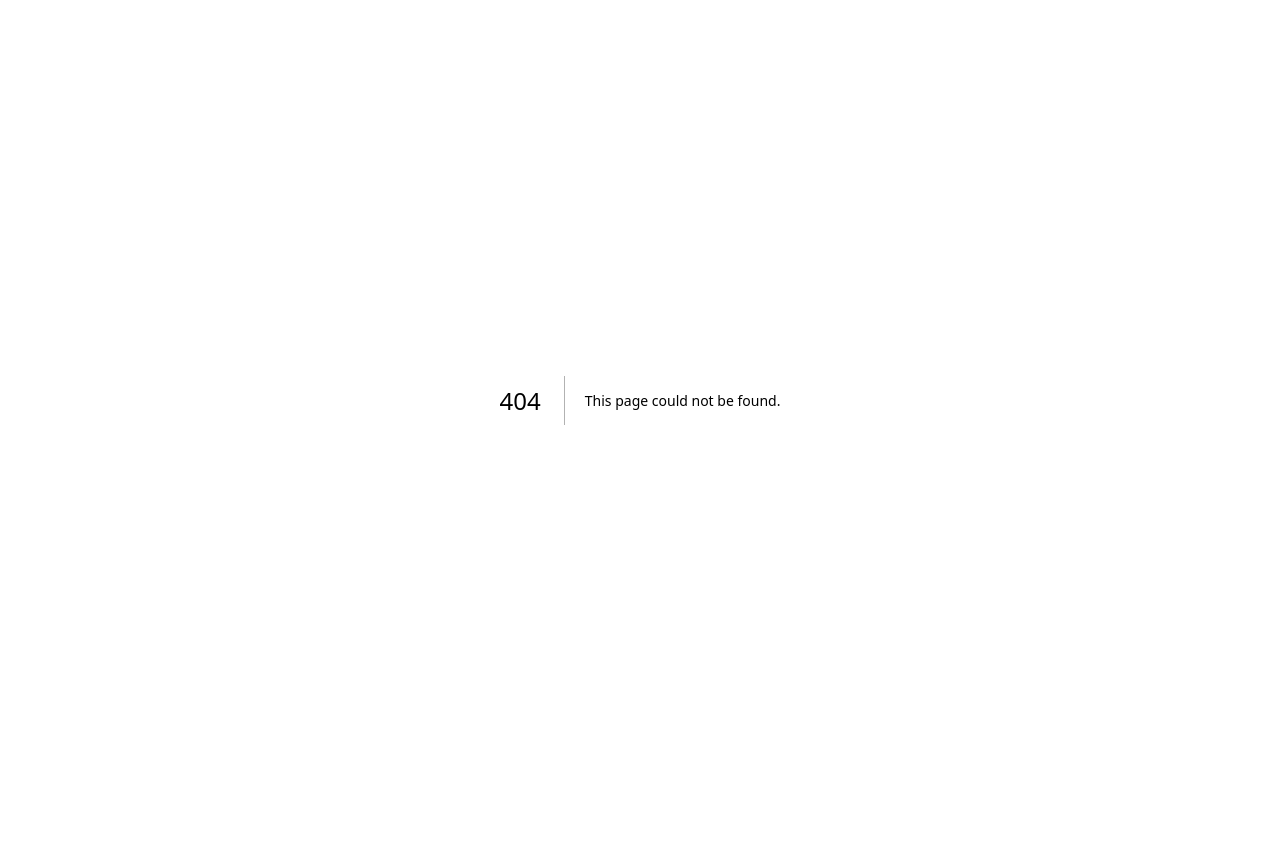
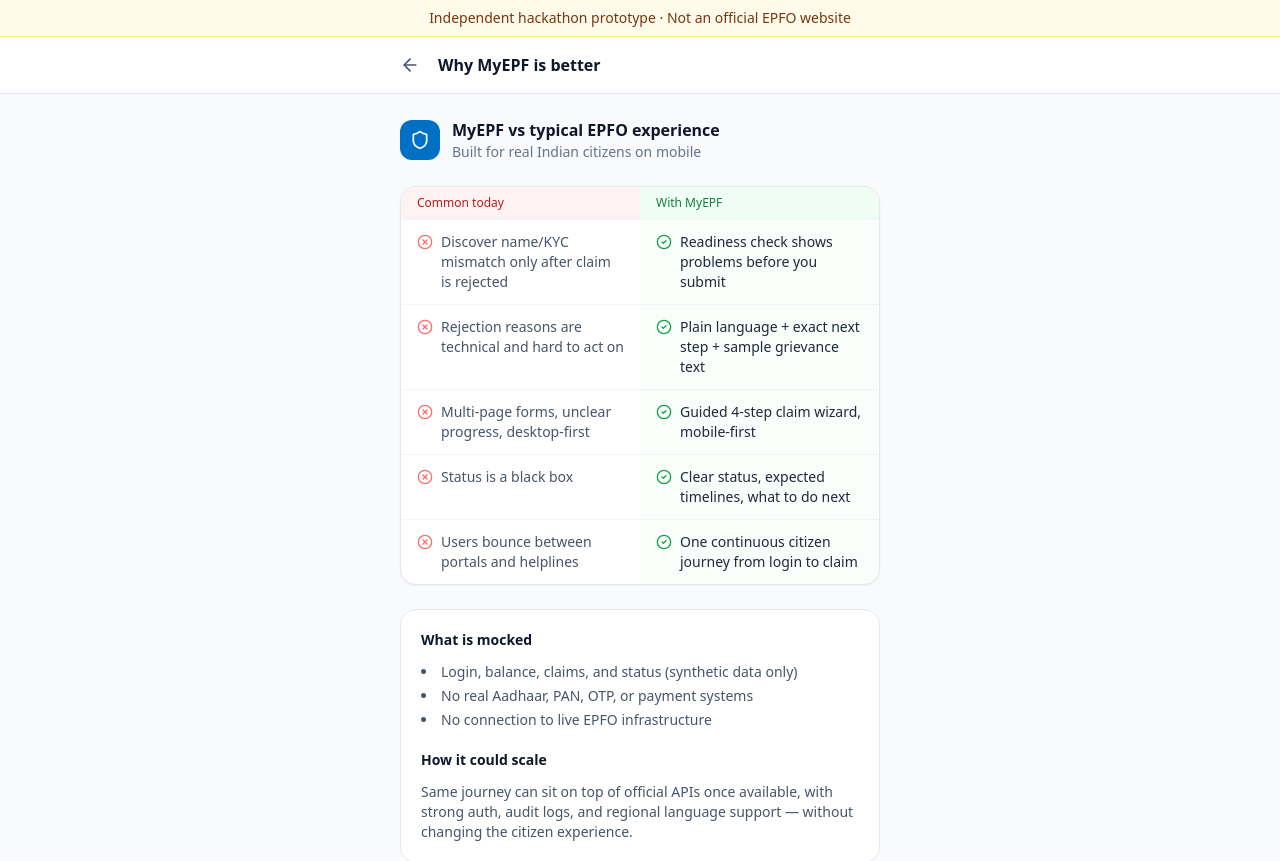
Before and after one commit to Aryan418-dev/my-epf, a Next.js app: page /why in a window 1280 px wide. Before the commit this address had no page. Shown: the top 861 px of the page. Before the commit the page ends 800 px from the top, so only its background shows below. Built offline with nearby package versions, Linux system fonts and the light colour scheme.

Commit message:
Phase 3: Why-better page, stronger rejection explainer, polish for video demo

```diff
--- a/app/page.tsx
+++ b/app/page.tsx
@@ -30,6 +30,7 @@
             so you spend less time guessing and more time getting your money.
           </p>
 
+          <div className="flex flex-wrap gap-3">
             <Link
               href="/login"
               className="inline-flex items-center gap-2 bg-epf-600 hover:bg-epf-700 text-white font-semibold px-6 py-3.5 rounded-xl shadow-sm transition-colors"
@@ -37,6 +38,13 @@
               Try the demo
               <ArrowRight className="w-5 h-5" />
             </Link>
+            <Link
+              href="/why"
+              className="inline-flex items-center gap-2 border border-slate-300 bg-white hover:bg-slate-50 text-slate-800 font-medium px-6 py-3.5 rounded-xl transition-colors"
+            >
+              Why this is better
+            </Link>
+          </div>
         </section>
 
         <section className="grid gap-4 sm:grid-cols-2 mb-12">
@@ -72,13 +80,11 @@
         </section>
 
         <section className="bg-white rounded-2xl border border-slate-200 p-6">
-          <h3 className="font-semibold text-slate-900 mb-2">Why this is better</h3>
-          <ul className="text-sm text-slate-600 space-y-2 list-disc list-inside">
-            <li>Shows problems <em>before</em> you file a claim</li>
-            <li>Explains rejections in plain language with next actions</li>
-            <li>One clear mobile journey instead of scattered pages</li>
-            <li>Mock data only — no real Aadhaar, PAN or government systems</li>
-          </ul>
+          <h3 className="font-semibold text-slate-900 mb-2">Built for Build What Moves India</h3>
+          <p className="text-sm text-slate-600">
+            Complete citizen journey with mock data only. No real government systems,
+            Aadhaar, PAN or payments. Clearly labelled as an independent prototype.
+          </p>
         </section>
       </main>
 
--- /dev/null
+++ b/app/why/page.tsx
@@ -0,0 +1,94 @@
+import Link from "next/link";
+import { ArrowLeft, CheckCircle2, XCircle, Shield } from "lucide-react";
+
+export default function WhyPage() {
+  return (
+    <div className="min-h-screen bg-slate-50 pb-16">
+      <div className="bg-amber-50 border-b border-amber-200 px-4 py-2 text-center text-sm text-amber-900">
+        Independent hackathon prototype · Not an official EPFO website
+      </div>
+
+      <header className="bg-white border-b border-slate-200">
+        <div className="max-w-lg mx-auto px-4 py-3 flex items-center gap-3">
+          <Link href="/" className="p-1.5 -ml-1.5 rounded-lg hover:bg-slate-100">
+            <ArrowLeft className="w-5 h-5 text-slate-600" />
+          </Link>
+          <h1 className="font-semibold text-slate-900">Why MyEPF is better</h1>
+        </div>
+      </header>
+
+      <main className="max-w-lg mx-auto px-4 pt-6 space-y-6">
+        <div className="flex items-center gap-3">
+          <div className="w-10 h-10 rounded-xl bg-epf-600 flex items-center justify-center">
+            <Shield className="w-5 h-5 text-white" />
+          </div>
+          <div>
+            <p className="font-bold text-slate-900">MyEPF vs typical EPFO experience</p>
+            <p className="text-sm text-slate-500">Built for real Indian citizens on mobile</p>
+          </div>
+        </div>
+
+        <div className="bg-white rounded-2xl border border-slate-200 shadow-sm overflow-hidden">
+          <div className="grid grid-cols-2 border-b border-slate-100 text-xs font-medium text-slate-500">
+            <div className="px-4 py-2 bg-red-50 text-red-700">Common today</div>
+            <div className="px-4 py-2 bg-green-50 text-green-700">With MyEPF</div>
+          </div>
+          {[
+            {
+              bad: "Discover name/KYC mismatch only after claim is rejected",
+              good: "Readiness check shows problems before you submit",
+            },
+            {
+              bad: "Rejection reasons are technical and hard to act on",
+              good: "Plain language + exact next step + sample grievance text",
+            },
+            {
+              bad: "Multi-page forms, unclear progress, desktop-first",
+              good: "Guided 4-step claim wizard, mobile-first",
+            },
+            {
+              bad: "Status is a black box",
+              good: "Clear status, expected timelines, what to do next",
+            },
+            {
+              bad: "Users bounce between portals and helplines",
+              good: "One continuous citizen journey from login to claim",
+            },
+          ].map((row, i) => (
+            <div key={i} className="grid grid-cols-2 border-b border-slate-100 last:border-0 text-sm">
+              <div className="px-4 py-3 text-slate-600 flex gap-2">
+                <XCircle className="w-4 h-4 text-red-400 flex-shrink-0 mt-0.5" />
+                <span>{row.bad}</span>
+              </div>
+              <div className="px-4 py-3 text-slate-800 flex gap-2 bg-green-50/40">
+                <CheckCircle2 className="w-4 h-4 text-green-600 flex-shrink-0 mt-0.5" />
+                <span>{row.good}</span>
+              </div>
+            </div>
+          ))}
+        </div>
+
+        <div className="bg-white rounded-2xl border border-slate-200 p-5 space-y-3">
+          <p className="font-semibold text-slate-900 text-sm">What is mocked</p>
+          <ul className="text-sm text-slate-600 space-y-1 list-disc list-inside">
+            <li>Login, balance, claims, and status (synthetic data only)</li>
+            <li>No real Aadhaar, PAN, OTP, or payment systems</li>
+            <li>No connection to live EPFO infrastructure</li>
+          </ul>
+          <p className="font-semibold text-slate-900 text-sm pt-2">How it could scale</p>
+          <p className="text-sm text-slate-600">
+            Same journey can sit on top of official APIs once available, with strong auth,
+            audit logs, and regional language support — without changing the citizen experience.
+          </p>
+        </div>
+
+        <Link
+          href="/login"
+          className="block w-full text-center bg-epf-600 hover:bg-epf-700 text-white font-semibold py-3.5 rounded-xl"
+        >
+          Try the full demo
+        </Link>
+      </main>
+    </div>
+  );
+}
```
Lines whose indentation alone changed are shown as unchanged.
